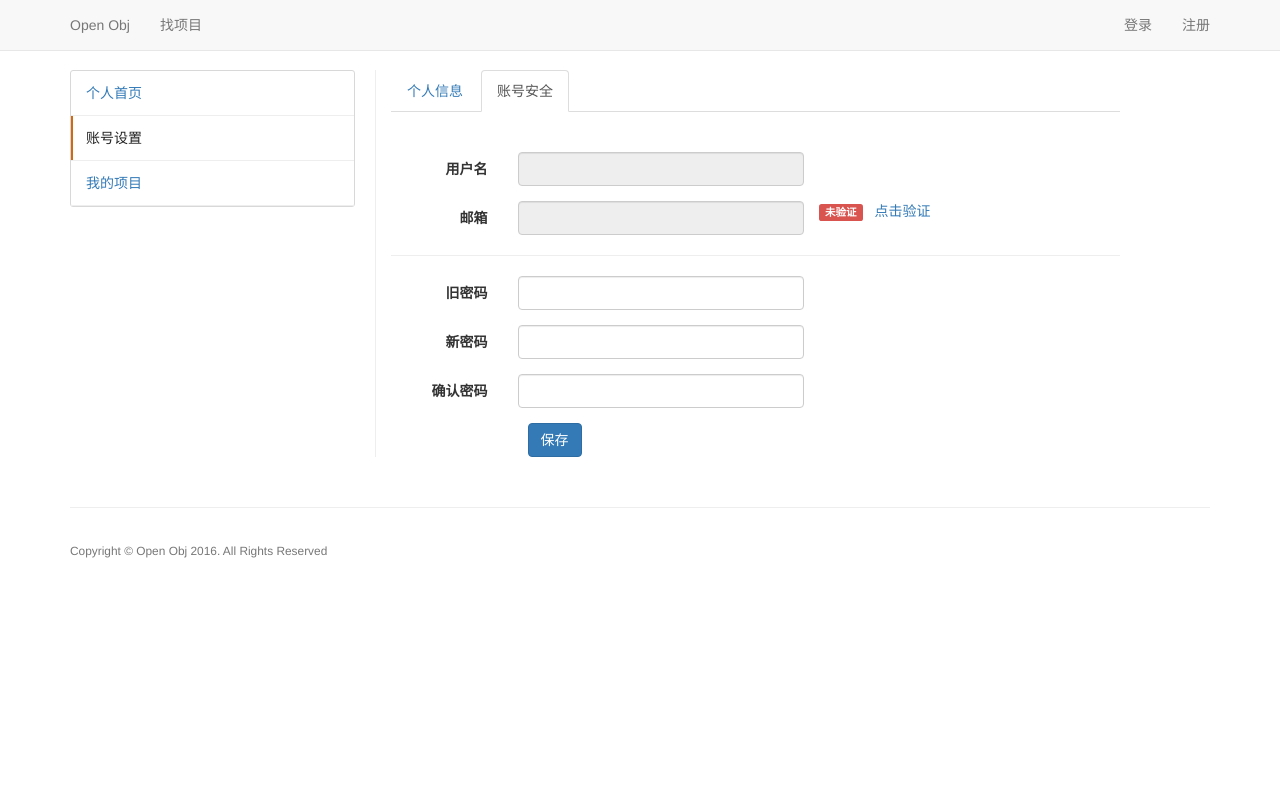
After one commit to VicoandMe/openobj-web, a Django app: template openobj/usercenter/templates/usercenter/user_account.html in a window 1280 px wide. The commit adds this page. Shown: the top 800 px of the page. Run offline with Django 3.2, Linux system fonts and the light colour scheme; the template is opened without the code that fills it, so the values that code supplies are empty; some libraries are stand-ins or nearby versions.

Commit message:
usercenter static page

```diff
--- a/openobj/common/templates/common/navbar.html
+++ b/openobj/common/templates/common/navbar.html
@@ -26,7 +26,7 @@
                   {{ username }}
                   <span class="caret"></span></a>
               <ul class="dropdown-menu">
-                <li><a href="#">个人信息</a></li>
+                <li><a href="/usercenter/my">个人中心</a></li>
                 <li role="separator" class="divider"></li>
                 <li><a href="/usercenter/logout">注销</a></li>
               </ul>
--- /dev/null
+++ b/openobj/usercenter/static/css/personal_center.css
@@ -0,0 +1,53 @@
+.container.fix {
+    margin-top: 50px;
+}
+
+.sidebar {
+    background-color: #fff;
+    border: 1px solid #d8d8d8;
+    border-radius: 3px;
+    padding-left: 0;
+    padding-right: 0;
+    margin-top: 20px;
+    margin-right: 20px;
+}
+
+.sidebar ul {
+    list-style: none;
+    margin: 0px;
+    padding: 0px;
+}
+
+.sidebar ul li a {
+    position: relative;
+    display: block;
+    padding: 12px 15px;
+    text-shadow: 0 1px 0 #fff;
+    border-bottom: 1px solid #eee;
+    font-weight: normal;
+}
+
+.sidebar ul li a:hover {
+    text-decoration: none;
+    background-color: #f9f9f9;
+}
+
+.nav-active {
+    color: #222;
+    cursor: default;
+}
+
+.nav-active::before {
+    position: absolute;
+    top: 0;
+    bottom: 0;
+    left: 0;
+    width: 2px;
+    content: "";
+    background-color: #d26911;
+}
+
+.right {
+    margin-top: 20px;
+    border-left: 1px solid #eee;
+}
--- /dev/null
+++ b/openobj/usercenter/templates/usercenter/personal_center_base.html
@@ -0,0 +1,22 @@
+{% load staticfiles %}
+{% include 'common/header_began.html' %}
+<link href="{% static 'css/personal_center.css' %}" rel="stylesheet">
+{% include 'common/header_end.html' %}
+{% include 'common/navbar.html' %}
+
+<div class="container fix">
+    <div class="sidebar col-md-3">
+        <ul>
+            <li><a id="nav-index" href="/usercenter/my">个人首页</a></li>
+            <li><a id="nav-account" href="/usercenter/info">账号设置</a></li>
+            <li><a id="nav-project" href="/usercenter/project">我的项目</a></li>
+        </ul>
+    </div>
+    <div class="right col-md-8">
+        {% block right_content %}{% endblock %}
+    </div>
+</div>
+
+
+
+{% include 'common/footer.html' %}
--- /dev/null
+++ b/openobj/usercenter/templates/usercenter/user_account.html
@@ -0,0 +1,50 @@
+{% extends "usercenter/user_info_base.html" %}
+
+{% block info_content %}
+    <form class="form-horizontal">
+
+        <div class="form-group">
+            <label for="inputUserName" class="col-sm-2 control-label">用户名</label>
+            <div class="col-sm-5">
+                <input type="text" class="form-control" id="inputUserName" readonly>
+            </div>
+        </div>
+        <div class="form-group">
+            <label for="inputEmail" class="col-sm-2 control-label">邮箱</label>
+            <div class="col-sm-5">
+                <input type="text" class="form-control" id="inputEmail" readonly>
+            </div>
+            <label id="email_verified" class="label label-danger">未验证</label>&nbsp;&nbsp;
+            <a href="#">点击验证</a>
+        </div>
+        <hr/>
+        <div class="form-group">
+            <label for="inputOldPwd" class="col-sm-2 control-label">旧密码</label>
+            <div class="col-sm-5">
+                <input type="password" class="form-control" id="inputOldPwd"/>
+            </div>
+        </div>
+        <div class="form-group">
+            <label for="inputNewPwd" class="col-sm-2 control-label">新密码</label>
+            <div class="col-sm-5">
+                <input type="password" class="form-control" id="inputNewPwd"/>
+            </div>
+        </div>
+        <div class="form-group">
+            <label for="inputConfirmPwd" class="col-sm-2 control-label">确认密码</label>
+            <div class="col-sm-5">
+                <input type="password" class="form-control" id="inputConfirmPwd"/>
+            </div>
+        </div>
+        <div class="col-sm-5 col-sm-offset-2">
+            <button type="button" class="btn btn-primary">保存</button>
+        </div>
+
+    </form>
+
+    <script>
+        $(function () {
+            $("#tab-account").addClass('active');
+        });
+    </script>
+{% endblock %}
--- /dev/null
+++ b/openobj/usercenter/templates/usercenter/user_info_base.html
@@ -0,0 +1,16 @@
+{% extends "usercenter/personal_center_base.html" %}
+
+{% block right_content %}
+    <ul class="nav nav-tabs" style="margin-bottom: 40px;">
+        <li id="tab-info" role="presentation"><a href="/usercenter/info">个人信息</a></li>
+        <li id="tab-account" role="presentation"><a href="/usercenter/account">账号安全</a></li>
+    </ul>
+
+    {% block info_content %}{% endblock %}
+
+    <script>
+        $(function () {
+            $("#nav-account").addClass('nav-active');
+        });
+    </script>
+{% endblock %}
--- a/openobj/usercenter/urls.py
+++ b/openobj/usercenter/urls.py
@@ -7,5 +7,8 @@ urlpatterns = [
     url(r'^register/$', views.register, name='register'),
     url(r'^register/success/$', views.register_success, name='register_success'),
     url(r'^logout/$', views.logout, name='logout'),
-    url(r'^email/verify/$', views.verify_email_code, name='verify_email_code')
+    url(r'^email/verify/$', views.verify_email_code, name='verify_email_code'),
+    url(r'^my/$', views.user_index, name='user_index'),
+    url(r'^info/$', views.user_info, name='user_info'),
+    url(r'^account/$', views.user_account, name='user_account'),
 ]
```
Also changed, not shown: openobj/usercenter/templates/usercenter/user_index.html (added, +12 -0 lines), openobj/usercenter/templates/usercenter/user_info.html (added, +36 -0 lines), openobj/usercenter/views.py (+43 -1 lines).
